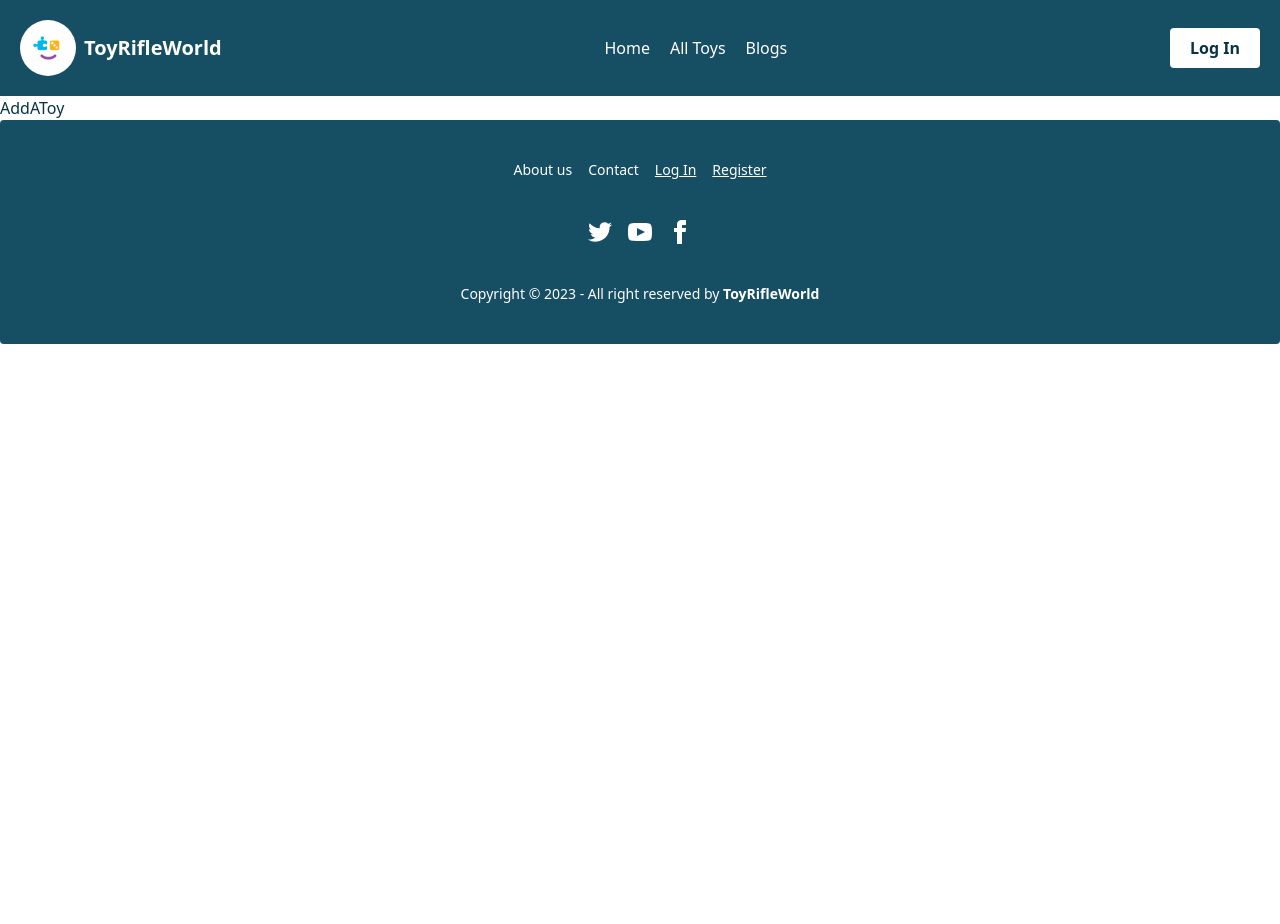
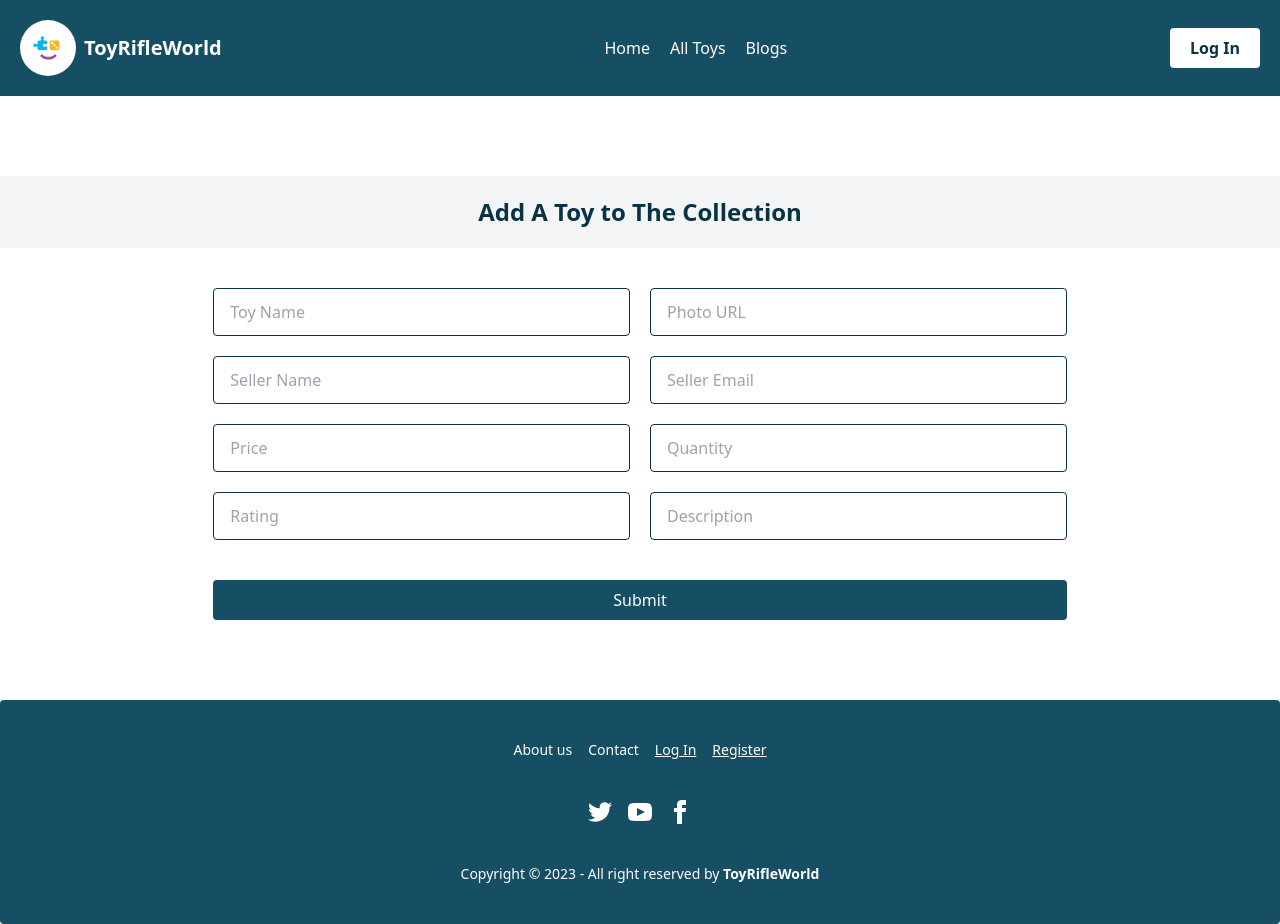
Before and after one commit to Aniqa4/toy-rifle-world, a React (Vite) app: page /addatoy in a window 1280 px wide. Before the commit the page ends 800 px from the top, so only its background shows below. Built offline with nearby package versions, Linux system fonts and the light colour scheme; no server answers.

Commit message:
created add a toy form

```diff
--- a/src/Components/AddAToy.jsx
+++ b/src/Components/AddAToy.jsx
@@ -2,7 +2,22 @@ import React from 'react'
 
 function AddAToy() {
   return (
-    <div>AddAToy</div>
+    <div className='my-20'>
+      <h1 className=' text-2xl font-semibold text-center mb-10 bg-gray-100 py-5'>Add A Toy to The Collection</h1>
+      <form className='grid gap-10 w-8/12 mx-auto'>
+        <div className='grid grid-cols-2 gap-5'>
+          <input type="text" name='toyName' placeholder='Toy Name' className="input rounded border-cyan-950" />
+          <input type="url" name='photo' placeholder='Photo URL' className="input rounded border-cyan-950" />
+          <input type="text" name='sellerName' placeholder='Seller Name' className="input rounded border-cyan-950" />
+          <input type="email" name='sellerEmail' placeholder='Seller Email' className="input rounded border-cyan-950" />
+          <input type="text" name='price' placeholder='Price' className="input rounded border-cyan-950" />
+          <input type="number" name='quantity' placeholder='Quantity' className="input rounded border-cyan-950" />
+          <input type="text" name='rating' placeholder='Rating' className="input rounded border-cyan-950" />
+          <input type="text" name='description' placeholder='Description' className="input rounded border-cyan-950" />
+        </div>
+        <input type="submit" value="Submit" className='text-white bg-cyan-900 rounded py-2' />
+      </form>
+    </div>
   )
 }
 
--- a/src/Components/AllToys.jsx
+++ b/src/Components/AllToys.jsx
@@ -20,7 +20,7 @@ function AllToys() {
   //console.log(allToys);
   return (
     <div>
-      <h1 className=' text-2xl font-semibold my-5'>Toys added by all users</h1>
+      <h1 className=' text-2xl font-semibold my-20 text-center bg-gray-100 py-5'>Toys added by all users</h1>
       <table className='w-11/12 text-center mb-20'>
         <thead>
           <tr className=' border-b'>
@@ -37,7 +37,7 @@ function AllToys() {
             allToys.map((toy, index) =>
               <tr key={toy._id} className='border-b'>
                 <td>{index + 1}</td>
-                <td><img src={toy.picture} className=' ms-24 rounded w-36 ' /></td>
+                <td className=' flex justify-center'><img src={toy.picture} className=' rounded w-36 ' /></td>
                 <td>{toy.seller}</td>
                 <td>{toy.name}</td>
                 <td>{toy.subcategory}</td>
--- a/src/Components/MyToys.jsx
+++ b/src/Components/MyToys.jsx
@@ -6,4 +6,4 @@ function MyToys() {
   )
 }
 
-export default MyToys
+export default MyToys;
--- a/src/Components/Navigator/Navigator.jsx
+++ b/src/Components/Navigator/Navigator.jsx
@@ -8,7 +8,7 @@ function Navigator({children}) {
     const location=useLocation();
 
     if(loading){
-      return <div></div>
+      return <div>Loading</div>
     }
 
 
```
